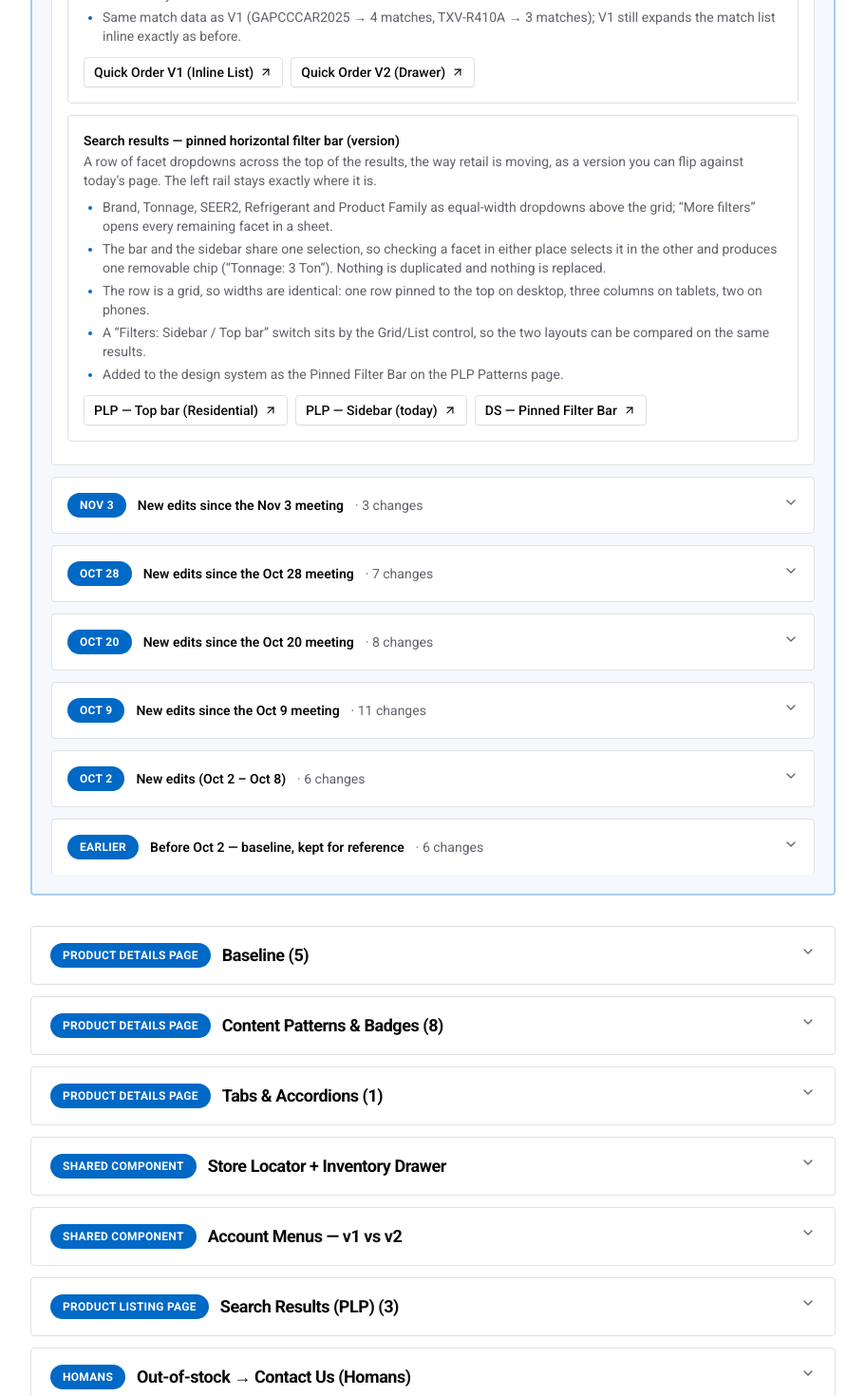
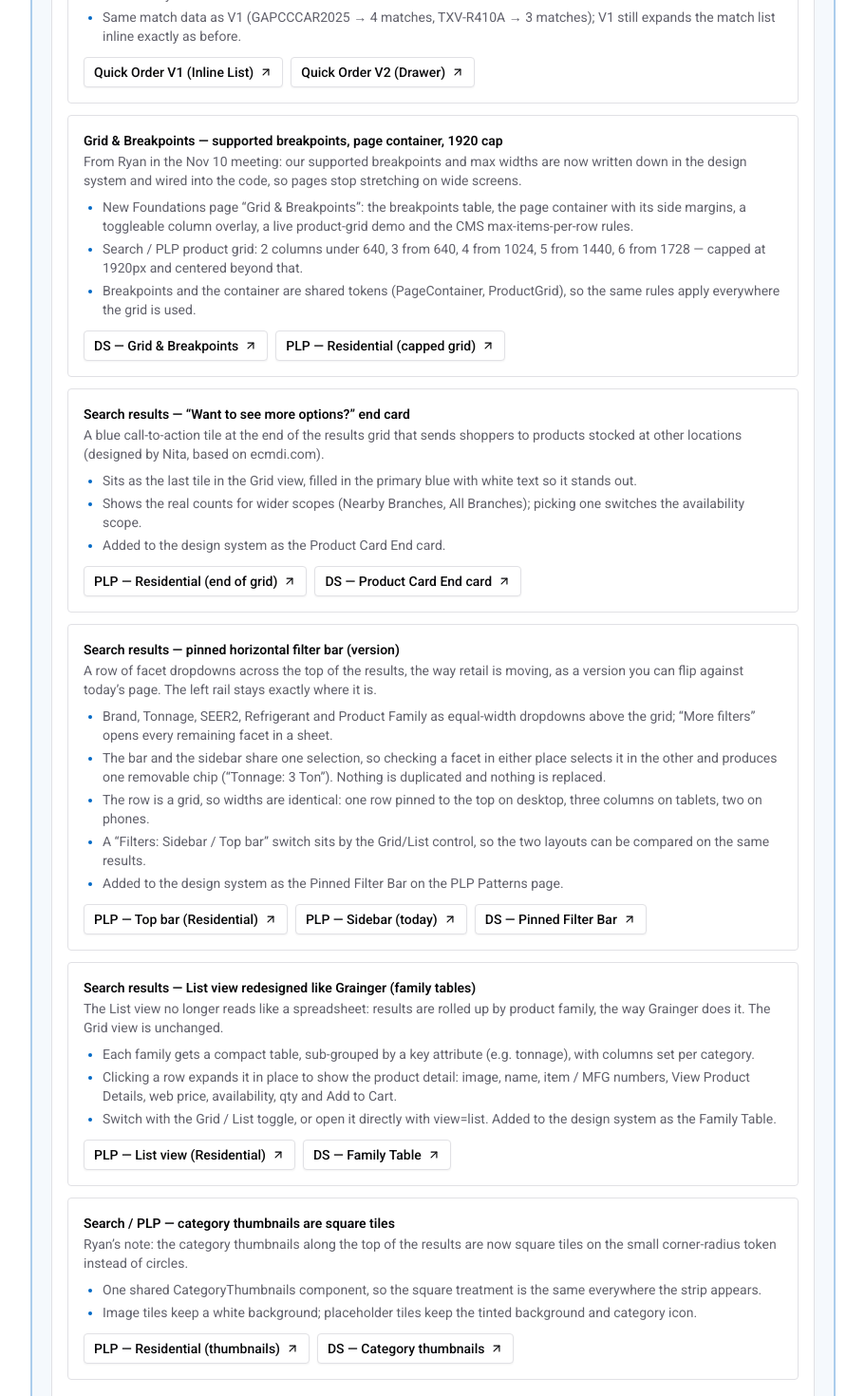
Before and after one commit to uxokdc2025/watscobuild, a Next.js app: page / in a window 1280 px wide. Shown: the part 560-2030 px from the top of the page at 95% size, without its empty margins (184-1095 px from the left). Built offline with nearby package versions, Linux system fonts and the light colour scheme.

Commit message:
Landing: list all six Nov 10 meeting edits with live links

```diff
--- a/app/pdp/_index.tsx
+++ b/app/pdp/_index.tsx
@@ -218,6 +218,32 @@ const CHANGE_LOGS: ChangeLog[] = [
         ],
       },
       {
+        title: "Grid & Breakpoints — supported breakpoints, page container, 1920 cap",
+        desc: "From Ryan in the Nov 10 meeting: our supported breakpoints and max widths are now written down in the design system and wired into the code, so pages stop stretching on wide screens.",
+        bullets: [
+          "New Foundations page “Grid & Breakpoints”: the breakpoints table, the page container with its side margins, a toggleable column overlay, a live product-grid demo and the CMS max-items-per-row rules.",
+          "Search / PLP product grid: 2 columns under 640, 3 from 640, 4 from 1024, 5 from 1440, 6 from 1728 — capped at 1920px and centered beyond that.",
+          "Breakpoints and the container are shared tokens (PageContainer, ProductGrid), so the same rules apply everywhere the grid is used.",
+        ],
+        links: [
+          { label: "DS — Grid & Breakpoints", href: "/components/grid" },
+          { label: "PLP — Residential (capped grid)", href: "/search?brand=homans&category=residential&signedin=1" },
+        ],
+      },
+      {
+        title: "Search results — “Want to see more options?” end card",
+        desc: "A blue call-to-action tile at the end of the results grid that sends shoppers to products stocked at other locations (designed by Nita, based on ecmdi.com).",
+        bullets: [
+          "Sits as the last tile in the Grid view, filled in the primary blue with white text so it stands out.",
+          "Shows the real counts for wider scopes (Nearby Branches, All Branches); picking one switches the availability scope.",
+          "Added to the design system as the Product Card End card.",
+        ],
+        links: [
+          { label: "PLP — Residential (end of grid)", href: "/search?brand=homans&category=residential&signedin=1" },
+          { label: "DS — Product Card End card", href: "/components/product-card#end-card" },
+        ],
+      },
+      {
         title: "Search results — pinned horizontal filter bar (version)",
         desc: "A row of facet dropdowns across the top of the results, the way retail is moving, as a version you can flip against today’s page. The left rail stays exactly where it is.",
         bullets: [
@@ -231,6 +257,31 @@ const CHANGE_LOGS: ChangeLog[] = [
           { label: "PLP — Top bar (Residential)", href: "/search?brand=homans&category=residential&signedin=1&filters=top" },
           { label: "PLP — Sidebar (today)", href: "/search?brand=homans&category=residential&signedin=1" },
           { label: "DS — Pinned Filter Bar", href: "/components/plp#pinned-bar" },
+        ],
+      },
+      {
+        title: "Search results — List view redesigned like Grainger (family tables)",
+        desc: "The List view no longer reads like a spreadsheet: results are rolled up by product family, the way Grainger does it. The Grid view is unchanged.",
+        bullets: [
+          "Each family gets a compact table, sub-grouped by a key attribute (e.g. tonnage), with columns set per category.",
+          "Clicking a row expands it in place to show the product detail: image, name, item / MFG numbers, View Product Details, web price, availability, qty and Add to Cart.",
+          "Switch with the Grid / List toggle, or open it directly with view=list. Added to the design system as the Family Table.",
+        ],
+        links: [
+          { label: "PLP — List view (Residential)", href: "/search?brand=homans&category=residential&signedin=1&view=list" },
+          { label: "DS — Family Table", href: "/components/family-table" },
+        ],
+      },
+      {
+        title: "Search / PLP — category thumbnails are square tiles",
+        desc: "Ryan’s note: the category thumbnails along the top of the results are now square tiles on the small corner-radius token instead of circles.",
+        bullets: [
+          "One shared CategoryThumbnails component, so the square treatment is the same everywhere the strip appears.",
+          "Image tiles keep a white background; placeholder tiles keep the tinted background and category icon.",
+        ],
+        links: [
+          { label: "PLP — Residential (thumbnails)", href: "/search?brand=homans&category=residential&signedin=1" },
+          { label: "DS — Category thumbnails", href: "/components/plp#category-thumbnails" },
         ],
       },
     ],
```
